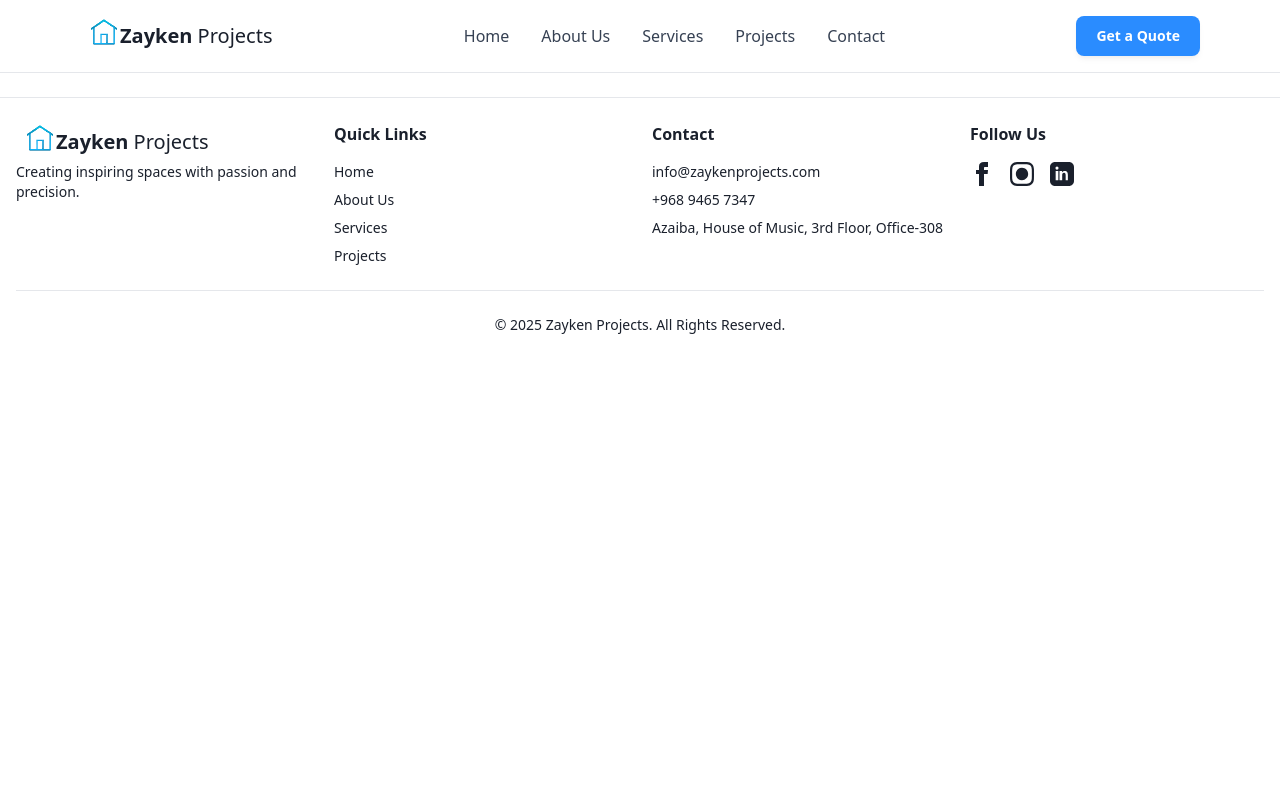
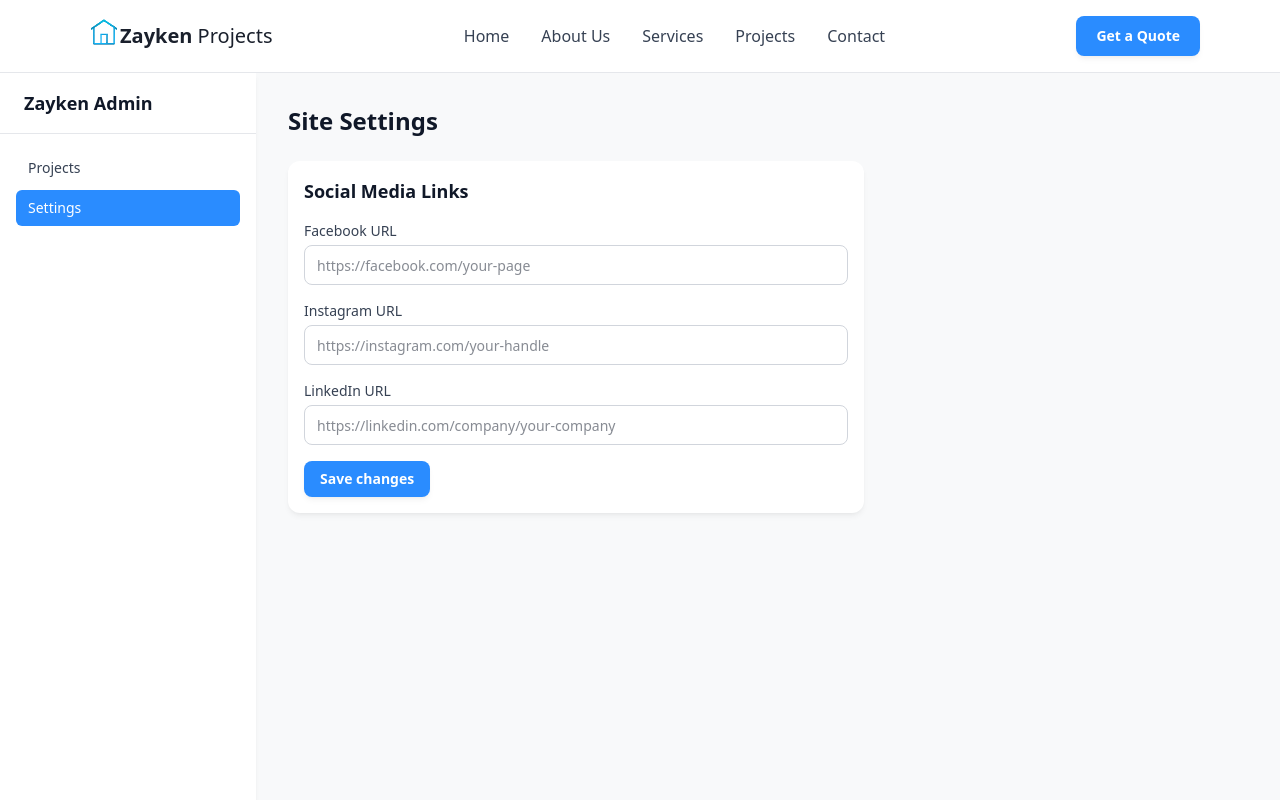
Before and after one commit to lesindatawizard/zayken_projects, a React (Vite) app: page /admin/settings in a window 1280 px wide. Shown: the top 800 px of the page. Built offline with nearby package versions, Linux system fonts and the light colour scheme; no server answers; the database is empty; sample sign-in values are in the browser's storage.

Commit message:
update functionality.

```diff
--- a/src/App.jsx
+++ b/src/App.jsx
@@ -18,6 +18,7 @@ import { AdminAuthProvider, RequireAdmin } from "./admin/AdminAuthContext";
 import AdminLogin from "./admin/AdminLogin";
 import AdminLayout from "./admin/AdminLayout";
 import AdminProjects from "./admin/AdminProjects";
+import AdminSettings from "./admin/AdminSettings";
 
 // Context
 import { PopupProvider } from "./context/PopupContext";
@@ -53,6 +54,16 @@ function App() {
                 </RequireAdmin>
               }
             />
+            <Route
+              path="/admin/settings"
+              element={
+                <RequireAdmin>
+                  <AdminLayout>
+                    <AdminSettings />
+                  </AdminLayout>
+                </RequireAdmin>
+              }
+            />
           </Routes>
 
           {/* FOOTER */}
--- a/src/Components/Footer.jsx
+++ b/src/Components/Footer.jsx
@@ -1,7 +1,38 @@
+import { useEffect, useState } from "react";
 import { Link } from "react-router-dom";
+import { doc, onSnapshot } from "firebase/firestore";
+import { db } from "../firebase";
 import ZaykenLogo from "../assets/zayken_projects_logo.svg";
 
+function useSocialLinks() {
+  const [links, setLinks] = useState(null);
+
+  useEffect(() => {
+    const settingsRef = doc(db, "siteSettings", "social");
+    const unsubscribe = onSnapshot(
+      settingsRef,
+      (snapshot) => {
+        if (snapshot.exists()) {
+          setLinks(snapshot.data());
+        } else {
+          setLinks({});
+        }
+      },
+      (err) => {
+        console.error("Failed to listen to social settings", err);
+        setLinks({});
+      }
+    );
+
+    return () => unsubscribe();
+  }, []);
+
+  return links || {};
+}
+
 export default function Footer() {
+  const { facebookUrl, instagramUrl, linkedinUrl } = useSocialLinks();
+
   return (
     <footer className="text-dark-charcoal dark:text-white/70 py-6 mt-6 border-t border-gray-200 dark:border-white/20">
       <div className="container mx-auto px-4">
@@ -9,7 +40,7 @@ export default function Footer() {
 
         <div>
   {/* Logo + Name */}
-  <div className="flex items-center gap-3 mb-1 text-brand-navy">
+  <Link to="/" className="flex items-center gap-3 mb-1 text-brand-navy cursor-pointer w-fit">
     <img
       src={ZaykenLogo}
       alt="Zayken Projects Logo"
@@ -19,7 +50,7 @@ export default function Footer() {
     <h3 className="font-bold text-xl text-dark-charcoal dark:text-white -ml-5">
       Zayken <span className="font-light">Projects</span>
     </h3>
-  </div>
+  </Link>
 
   {/* Tagline — brought even closer */}
   <p className="text-sm -mt-1">
@@ -93,27 +124,54 @@ export default function Footer() {
 
             <div className="flex space-x-4">
 
-              <a className="hover:text-primary dark:hover:text-primary-light" href="#">
+              {/* Facebook */}
+              {facebookUrl && (
+                <a
+                  href={facebookUrl}
+                  target="_blank"
+                  rel="noreferrer"
+                  aria-label="Zayken Projects on Facebook"
+                  className="text-[#1877F2] hover:text-[#145bc0] cursor-pointer transition-transform hover:scale-110"
+                >
                   <svg className="h-6 w-6" fill="currentColor" viewBox="0 0 24 24">
-                  <path d="M9 8h-3v4h3v12h5v-12h3.642l.358-4h-4v-1.667c0-.955.192-1.333 1.115-1.333h2.885v-5h-3.808c-3.596 0-5.192 1.583-5.192 4.615v2.385z" />
+                    <path d="M9 8H6v4h3v12h5V12h3.642L18 8h-4V6.333C14 5.378 14.192 5 15.115 5H18V0h-3.808C10.596 0 9 1.583 9 4.615V8z" />
                   </svg>
                 </a>
+              )}
 
-              <a className="hover:text-primary dark:hover:text-primary-light" href="#">
+              {/* Instagram */}
+              {instagramUrl && (
+                <a
+                  href={instagramUrl}
+                  target="_blank"
+                  rel="noreferrer"
+                  aria-label="Zayken Projects on Instagram"
+                  className="text-[#E1306C] hover:text-[#c1265a] cursor-pointer transition-transform hover:scale-110"
+                >
                   <svg className="h-6 w-6" fill="currentColor" viewBox="0 0 24 24">
-                  <path d="M12 2.163c3.204 0 3.584.012 4.85.07 3.252.148 4.771 1.691 4.919 4.919.058 1.265.069 1.645.069 4.85s-.011 3.584-.069 4.85c-.149 3.225-1.664 4.771-4.919 4.919-1.266.058-1.644.07-4.85.07s-3.584-.012-4.85-.07c-3.252-.148-4.771-1.691-4.919-4.919-.058-1.265-.069-1.645-.069-4.85s.011-3.584.069-4.85c.149-3.225 1.664-4.771 4.919-4.919 1.266-.057 1.644-.069 4.85-.069zm0-2.163c-3.259 0-3.667.014-4.947.072-4.358.2-6.78 2.618-6.98 6.98-.059 1.281-.073 1.689-.073 4.948s.014 3.667.072 4.947c.2 4.358 2.618 6.78 6.98 6.98 1.281.058 1.689.072 4.948.072s3.667-.014 4.947-.072c4.354-.2 6.782-2.618 6.979-6.98.059-1.28.073-1.689.073-4.947s-.014-3.667-.072-4.947c-.196-4.354-2.617-6.78-6.979-6.98-1.281-.059-1.689-.073-4.948-.073zm0 5.838c-3.403 0-6.162 2.759-6.162 6.162s2.759 6.162 6.162 6.162 6.162-2.759 6.162-6.162-2.759-6.162-6.162-6.162zm6.406-11.845c-.796 0-1.441.645-1.441 1.44s.645 1.441 1.441 1.441 1.441-.645 1.441-1.441-.645-1.44-1.441-1.44z" />
+                    <path d="M7 2C4.243 2 2 4.243 2 7v10c0 2.757 2.243 5 5 5h10c2.757 0 5-2.243 5-5V7c0-2.757-2.243-5-5-5H7zm0 2h10c1.654 0 3 1.346 3 3v10c0 1.654-1.346 3-3 3H7c-1.654 0-3-1.346-3-3V7c0-1.654 1.346-3 3-3zm5 3.5A4.505 4.505 0 007.5 12 4.505 4.505 0 0012 16.5 4.505 4.505 0 0016.5 12 4.505 4.505 0 0012 7.5zm0 2A2.503 2.503 0 0114.5 12 2.503 2.503 0 0112 14.5 2.503 2.503 0 019.5 12 2.503 2.503 0 0112 9.5zM17.25 6.5a1.25 1.25 0 11-2.5 0 1.25 1.25 0 012.5 0z" />
                   </svg>
                 </a>
+              )}
 
-              <a className="hover:text-primary dark:hover:text-primary-light" href="#">
+              {/* LinkedIn */}
+              {linkedinUrl && (
+                <a
+                  href={linkedinUrl}
+                  target="_blank"
+                  rel="noreferrer"
+                  aria-label="Zayken Projects on LinkedIn"
+                  className="text-[#0A66C2] hover:text-[#084f96] cursor-pointer transition-transform hover:scale-110"
+                >
                   <svg
                     className="h-6 w-6"
                     fill="currentColor"
                     viewBox="0 0 24 24"
                   >
-                  <path d="M19 0h-14C2.239 0 0 2.239 0 5v14c0 2.761 2.239 5 5 5h14c2.761 0 5-2.239 5-5V5c0-2.761-2.239-5-5-5zM8.339 18.339H5.661V9h2.677v9.339zM7 7.661a1.551 1.551 0 110-3.102 1.551 1.551 0 010 3.102zM18.339 18.339h-2.677v-4.839c0-1.154-.023-2.639-1.609-2.639-1.61 0-1.856 1.259-1.856 2.556v4.922H9.521V9h2.569v1.274h.036c.358-.677 1.233-1.391 2.539-1.391 2.715 0 3.213 1.786 3.213 4.106v5.35z" />
+                    <path d="M19 0H5C2.239 0 0 2.239 0 5v14c0 2.761 2.239 5 5 5h14c2.761 0 5-2.239 5-5V5c0-2.761-2.239-5-5-5zM8.339 18.339H5.661V9h2.678v9.339zM7 7.661A1.661 1.661 0 117 4.339a1.661 1.661 0 010 3.322zM18.339 18.339h-2.677v-4.839c0-1.154-.023-2.639-1.609-2.639-1.61 0-1.856 1.259-1.856 2.556v4.922H9.521V9h2.569v1.274h.036c.358-.677 1.233-1.391 2.539-1.391 2.715 0 3.213 1.786 3.213 4.106v5.35z" />
                   </svg>
                 </a>
+              )}
 
             </div>
           </div>
--- a/src/Components/Navbar.jsx
+++ b/src/Components/Navbar.jsx
@@ -9,7 +9,7 @@ export default function Navbar() {
     <header className="sticky top-0 z-50 flex items-center justify-between whitespace-nowrap px-6 sm:px-10 lg:px-20 py-4 bg-white/80 backdrop-blur-sm border-b border-gray-200">
 
       {/* ⭐ LOGO + TEXT */}
- <div className="flex items-center gap-3 text-brand-navy">
+ <Link to="/" className="flex items-center gap-3 text-brand-navy cursor-pointer">
   <img
     src={zaykenLogo}
     alt="Zayken Projects logo"
@@ -19,7 +19,7 @@ export default function Navbar() {
   <h3 className="font-bold text-xl text-dark-charcoal -ml-5">
     Zayken <span className="font-light">Projects</span>
   </h3>
-</div>
+</Link>
 
 
       <nav className="hidden md:flex items-center gap-8">
--- a/src/Components/QuotePopup.jsx
+++ b/src/Components/QuotePopup.jsx
@@ -199,6 +199,16 @@ export default function QuotePopup() {
     e.preventDefault();
 
     const newErrors = runValidationForAll();
+
+    // Mark all required fields as touched so their error messages show
+    setTouched((prev) => {
+      const allTouched = {};
+      Object.keys(validators).forEach((key) => {
+        allTouched[key] = true;
+      });
+      return { ...prev, ...allTouched };
+    });
+
     if (Object.keys(newErrors).length) return;
 
     // Immediately close the quote form and show a global submitting modal
@@ -801,50 +811,19 @@ export default function QuotePopup() {
           </label>
         </div>
 
-        {/* ATTACHMENTS */}
-        <div className="mt-6">
-          <label className="flex flex-col">
-            <span className="text-sm font-medium text-gray-800 mb-2">
-              Upload Files (Optional)
-            </span>
 
-            <input
-              type="file"
-              name="attachments"
-              multiple
-              accept=".pdf,.jpg,.jpeg,.png,.doc,.docx"
-              onChange={(e) =>
-                setForm((prev) => ({
-                  ...prev,
-                  attachments: Array.from(e.target.files),
-                }))
-              }
-              className="w-full border border-gray-300 rounded-lg p-3 bg-white cursor-pointer file:mr-4
-                        file:py-2 file:px-4 file:rounded-md file:border file:border-gray-300
-                        file:bg-gray-100 file:text-gray-700 hover:file:bg-gray-200"
-            />
-
-            <p className="text-xs text-gray-500 mt-1">
-              Supported formats: PDF, JPG, PNG, DOC (Max 10MB each)
-            </p>
-
-            {form.attachments.length > 0 && (
-              <ul className="mt-2 pl-4 list-disc text-sm text-gray-700">
-                {form.attachments.map((file, i) => (
-                  <li key={i}>{file.name}</li>
-                ))}
-              </ul>
-            )}
-          </label>
-        </div>
 
         {/* Footer Buttons */}
         <div className="border-t border-gray-300 p-4 bg-white flex justify-end gap-3 mt-4">
-          <button type="button" onClick={closeQuote} className="h-10 px-4 rounded-lg font-medium border border-gray-300">
+          <button
+            type="button"
+            onClick={closeQuote}
+            className="h-10 px-4 rounded-lg font-medium border border-gray-300 cursor-pointer transition-transform hover:scale-105"
+          >
             Cancel
           </button>
 
-          <button type="submit" className="h-10 px-6 rounded-lg font-bold text-white bg-brand-ocean-blue hover:bg-brand-ocean-blue/90 shadow">
+          <button type="submit" className="h-10 px-6 rounded-lg font-bold text-white bg-brand-ocean-blue hover:bg-brand-ocean-blue/90 shadow-soft cursor-pointer transition-transform hover:scale-105">
             Submit Request
           </button>
         </div>
--- a/src/admin/AdminLayout.jsx
+++ b/src/admin/AdminLayout.jsx
@@ -23,8 +23,17 @@ export default function AdminLayout({ children }) {
           <h1 className="text-lg font-bold text-gray-900">Zayken Admin</h1>
         </div>
         <nav className="flex-1 px-4 py-4 space-y-1">
-          <AdminNavLink to="/admin/projects" active={location.pathname.startsWith("/admin/projects")}>
+          <AdminNavLink
+            to="/admin/projects"
+            active={location.pathname.startsWith("/admin/projects")}
+          >
             Projects
+          </AdminNavLink>
+          <AdminNavLink
+            to="/admin/settings"
+            active={location.pathname.startsWith("/admin/settings")}
+          >
+            Settings
           </AdminNavLink>
         </nav>
         <div className="px-4 py-4 border-t border-gray-200 text-sm text-gray-600 flex items-center justify-between">
--- /dev/null
+++ b/src/admin/AdminSettings.jsx
@@ -0,0 +1,145 @@
+import { useEffect, useState } from "react";
+import { doc, getDoc, setDoc } from "firebase/firestore";
+import { db } from "../firebase";
+
+const initialForm = {
+  facebookUrl: "",
+  instagramUrl: "",
+  linkedinUrl: "",
+};
+
+export default function AdminSettings() {
+  const [form, setForm] = useState(initialForm);
+  const [loading, setLoading] = useState(true);
+  const [saving, setSaving] = useState(false);
+  const [error, setError] = useState("");
+  const [success, setSuccess] = useState("");
+
+  useEffect(() => {
+    const settingsRef = doc(db, "siteSettings", "social");
+
+    async function loadSettings() {
+      setError("");
+      try {
+        const snapshot = await getDoc(settingsRef);
+        if (snapshot.exists()) {
+          const data = snapshot.data();
+          setForm({
+            facebookUrl: data.facebookUrl || "",
+            instagramUrl: data.instagramUrl || "",
+            linkedinUrl: data.linkedinUrl || "",
+          });
+        }
+      } catch (err) {
+        console.error("Failed to load social settings", err);
+        setError(err?.message || "Failed to load social media settings.");
+      } finally {
+        setLoading(false);
+      }
+    }
+
+    loadSettings();
+  }, []);
+
+  function handleChange(e) {
+    const { name, value } = e.target;
+    setForm((prev) => ({ ...prev, [name]: value }));
+  }
+
+  async function handleSubmit(e) {
+    e.preventDefault();
+    setSaving(true);
+    setError("");
+    setSuccess("");
+
+    try {
+      const settingsRef = doc(db, "siteSettings", "social");
+      await setDoc(
+        settingsRef,
+        {
+          facebookUrl: form.facebookUrl.trim(),
+          instagramUrl: form.instagramUrl.trim(),
+          linkedinUrl: form.linkedinUrl.trim(),
+        },
+        { merge: true }
+      );
+      setSuccess("Social media links saved.");
+    } catch (err) {
+      console.error("Failed to save social settings", err);
+      setError(err?.message || "Failed to save social media settings.");
+    } finally {
+      setSaving(false);
+    }
+  }
+
+  if (loading) {
+    return <div className="text-sm text-gray-600">Loading settings...</div>;
+  }
+
+  return (
+    <div className="space-y-6 max-w-xl">
+      <h1 className="text-2xl font-bold text-gray-900">Site Settings</h1>
+
+      <section className="rounded-xl bg-white p-4 shadow-soft">
+        <h2 className="mb-4 text-lg font-semibold text-gray-900">
+          Social Media Links
+        </h2>
+
+        <form onSubmit={handleSubmit} className="space-y-4">
+          <div>
+            <label className="mb-1 block text-sm font-medium text-gray-700">
+              Facebook URL
+            </label>
+            <input
+              type="url"
+              name="facebookUrl"
+              value={form.facebookUrl}
+              onChange={handleChange}
+              placeholder="https://facebook.com/your-page"
+              className="h-10 w-full rounded-lg border border-gray-300 px-3 text-sm text-gray-900 focus:outline-none focus:ring-2 focus:ring-brand-ocean-blue"
+            />
+          </div>
+
+          <div>
+            <label className="mb-1 block text-sm font-medium text-gray-700">
+              Instagram URL
+            </label>
+            <input
+              type="url"
+              name="instagramUrl"
+              value={form.instagramUrl}
+              onChange={handleChange}
+              placeholder="https://instagram.com/your-handle"
+              className="h-10 w-full rounded-lg border border-gray-300 px-3 text-sm text-gray-900 focus:outline-none focus:ring-2 focus:ring-brand-ocean-blue"
+            />
+          </div>
+
+          <div>
+            <label className="mb-1 block text-sm font-medium text-gray-700">
+              LinkedIn URL
+            </label>
+            <input
+              type="url"
+              name="linkedinUrl"
+              value={form.linkedinUrl}
+              onChange={handleChange}
+              placeholder="https://linkedin.com/company/your-company"
+              className="h-10 w-full rounded-lg border border-gray-300 px-3 text-sm text-gray-900 focus:outline-none focus:ring-2 focus:ring-brand-ocean-blue"
+            />
+          </div>
+
+          {error && <p className="text-sm text-red-600">{error}</p>}
+          {success && <p className="text-sm text-green-600">{success}</p>}
+
+          <button
+            type="submit"
+            disabled={saving}
+            className="rounded-lg bg-brand-ocean-blue px-4 py-2 text-sm font-semibold text-white shadow-soft hover:opacity-90 disabled:opacity-60"
+          >
+            {saving ? "Saving..." : "Save changes"}
+          </button>
+        </form>
+      </section>
+    </div>
+  );
+}
--- a/src/pages/About.jsx
+++ b/src/pages/About.jsx
@@ -196,11 +196,11 @@ export default function About() {
                 </p>
 
                 <div className="mt-2 flex flex-wrap justify-center gap-4">
-                  <button className="flex min-w-[140px] cursor-pointer items-center justify-center rounded-lg h-12 px-6 bg-brand-ocean-blue text-white text-base font-bold shadow-soft transition-all hover:opacity-90">
+                  <button className="flex min-w-[140px] cursor-pointer items-center justify-center rounded-lg h-12 px-6 bg-brand-ocean-blue text-white text-base font-bold shadow-soft transition-transform hover:scale-105">
                     View Services
                   </button>
 
-                  <button className="flex min-w-[140px] cursor-pointer items-center justify-center rounded-lg h-12 px-6 bg-transparent text-brand-ocean-blue ring-2 ring-brand-ocean-blue transition-colors hover:bg-brand-ocean-blue/10">
+                  <button className="flex min-w-[140px] cursor-pointer items-center justify-center rounded-lg h-12 px-6 bg-transparent text-brand-ocean-blue ring-2 ring-brand-ocean-blue transition-transform hover:scale-105 hover:bg-brand-ocean-blue/10">
                     Contact Us
                   </button>
                 </div>
--- a/src/pages/Contact.jsx
+++ b/src/pages/Contact.jsx
@@ -23,11 +23,15 @@ export default function Contact() {
   const validators = {
     name: (v) => (v.trim() ? "" : "Name is required"),
     phone: (v) =>
-      /^[0-9+()\-.\s]{6,}$/.test(v)
+      !v.trim()
+        ? "Phone number is required"
+        : /^[0-9+()\-.\s]{6,}$/.test(v)
         ? ""
         : "Enter a valid phone number",
     email: (v) =>
-      /^[^\s@]+@[^\s@]+\.[^\s@]+$/.test(v)
+      !v.trim()
+        ? "Email is required"
+        : /^[^\s@]+@[^\s@]+\.[^\s@]+$/.test(v)
         ? ""
         : "Enter a valid email address",
     projectType: (v) => (v ? "" : "Please select a project type"),
@@ -79,6 +83,15 @@ export default function Contact() {
     e.preventDefault();
 
     const newErrors = runValidationForAll();
+    // Mark all validated fields as touched so their error messages show
+    setTouched((prev) => {
+      const allTouched = {};
+      Object.keys(validators).forEach((key) => {
+        allTouched[key] = true;
+      });
+      return { ...prev, ...allTouched };
+    });
+
     if (Object.keys(newErrors).length > 0) return;
 
     try {
--- a/src/pages/Services.jsx
+++ b/src/pages/Services.jsx
@@ -98,7 +98,7 @@ export default function Services() {
 
                 <Link
                   to="/contact"
-                  className="flex min-w-[140px] items-center justify-center rounded-lg h-12 px-6 bg-brand-ocean-blue text-white font-bold shadow-soft hover:opacity-90 transition-all"
+                  className="flex min-w-[140px] cursor-pointer items-center justify-center rounded-lg h-12 px-6 bg-brand-ocean-blue text-white font-bold shadow-soft transition-transform hover:scale-105"
                 >
                   Contact Us
                 </Link>
```
Also changed, not shown: src/admin/AdminProjects.jsx (+7 -4 lines), src/pages/Home.jsx (+15 -7 lines), src/pages/Projects.jsx (+7 -4 lines). Lines whose indentation alone changed are shown as unchanged.
